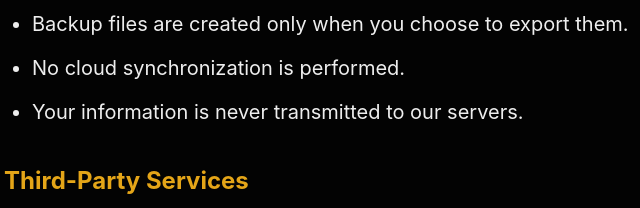
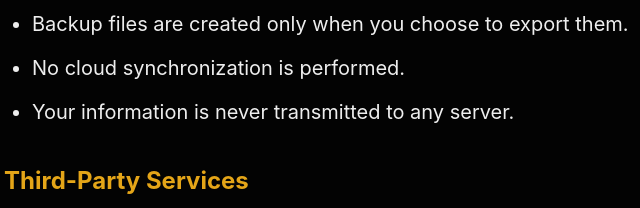
Before and after one commit to Tulip4sm1/TulipAccounts-Privacy, a plain HTML site: page index.html in a window 1280 px wide. Shown: the part 1012-1220 px from the top of the page, 247-887 px from the left. Drawn offline with Linux system fonts and the light colour scheme.

Commit message:
Clarify server transmission statement in index.html

```diff
--- a/index.html
+++ b/index.html
@@ -205,7 +205,7 @@
             <li>Your financial data remains on your device.</li>
             <li>Backup files are created only when you choose to export them.</li>
             <li>No cloud synchronization is performed.</li>
-            <li>Your information is never transmitted to our servers.</li>
+            <li>Your information is never transmitted to any server.</li>
         </ul>
 
 
```
